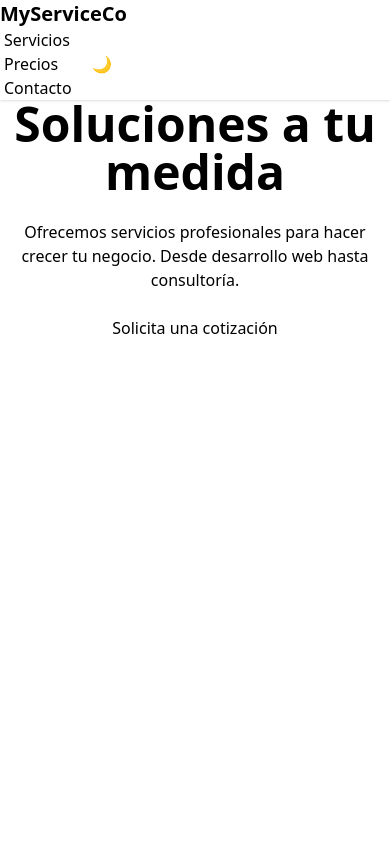
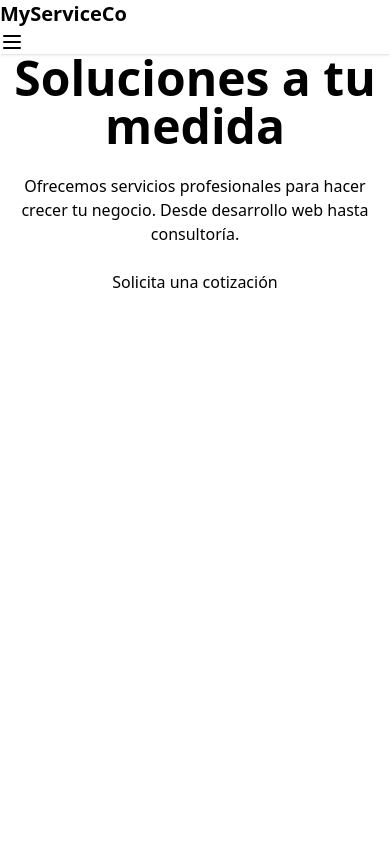
Before and after one commit to Omitofo/my-service-landing, a React (Vite) app: page / in a window 390 px wide. Shown: the top 844 px of the page. Built offline with nearby package versions, Linux system fonts and the light colour scheme.

Commit message:
feat: add responsive navbar with theme toggle

```diff
--- a/src/components/Header.jsx
+++ b/src/components/Header.jsx
@@ -1,4 +1,8 @@
+import { useState } from "react";
+
 export default function Header({ theme, toggleTheme }) {
+  const [isMenuOpen, setIsMenuOpen] = useState(false);
+
   return (
     <header className="navbar bg-base-100 shadow">
       <div className="flex-1">
@@ -6,7 +10,27 @@ export default function Header({ theme, toggleTheme }) {
           MyServiceCo
         </a>
       </div>
-      <div className="flex-none flex items-center gap-4">
+
+      <div className="flex-none lg:hidden">
+        {/* Botón hamburguesa para móviles */}
+        <button
+          className="btn btn-square btn-ghost"
+          onClick={() => setIsMenuOpen(!isMenuOpen)}
+          aria-label="Toggle menu"
+        >
+          <svg
+            xmlns="http://www.w3.org/2000/svg"
+            className="inline-block w-6 h-6 stroke-current"
+            fill="none"
+            viewBox="0 0 24 24"
+          >
+            <path strokeLinecap="round" strokeLinejoin="round" strokeWidth="2" d="M4 6h16M4 12h16M4 18h16" />
+          </svg>
+        </button>
+      </div>
+
+      {/* Menú normal en escritorio */}
+      <div className="hidden lg:flex flex-none items-center gap-4">
         <ul className="menu menu-horizontal px-1">
           <li>
             <a href="#services">Servicios</a>
@@ -26,6 +50,35 @@ export default function Header({ theme, toggleTheme }) {
           {theme === "light" ? "🌙" : "☀️"}
         </button>
       </div>
+
+      {/* Menú desplegable para móviles */}
+      {isMenuOpen && (
+        <div className="absolute top-16 right-4 bg-base-100 p-4 rounded-lg shadow-lg lg:hidden z-50">
+          <ul className="menu menu-vertical">
+            <li>
+              <a href="#services" onClick={() => setIsMenuOpen(false)}>Servicios</a>
+            </li>
+            <li>
+              <a href="#pricing" onClick={() => setIsMenuOpen(false)}>Precios</a>
+            </li>
+            <li>
+              <a href="#contact" onClick={() => setIsMenuOpen(false)}>Contacto</a>
+            </li>
+            <li>
+              <button
+                className="btn btn-sm btn-outline w-full mt-2"
+                onClick={() => {
+                  toggleTheme();
+                  setIsMenuOpen(false);
+                }}
+                aria-label="Toggle theme"
+              >
+                {theme === "light" ? "🌙" : "☀️"}
+              </button>
+            </li>
+          </ul>
+        </div>
+      )}
     </header>
   );
 }
```
